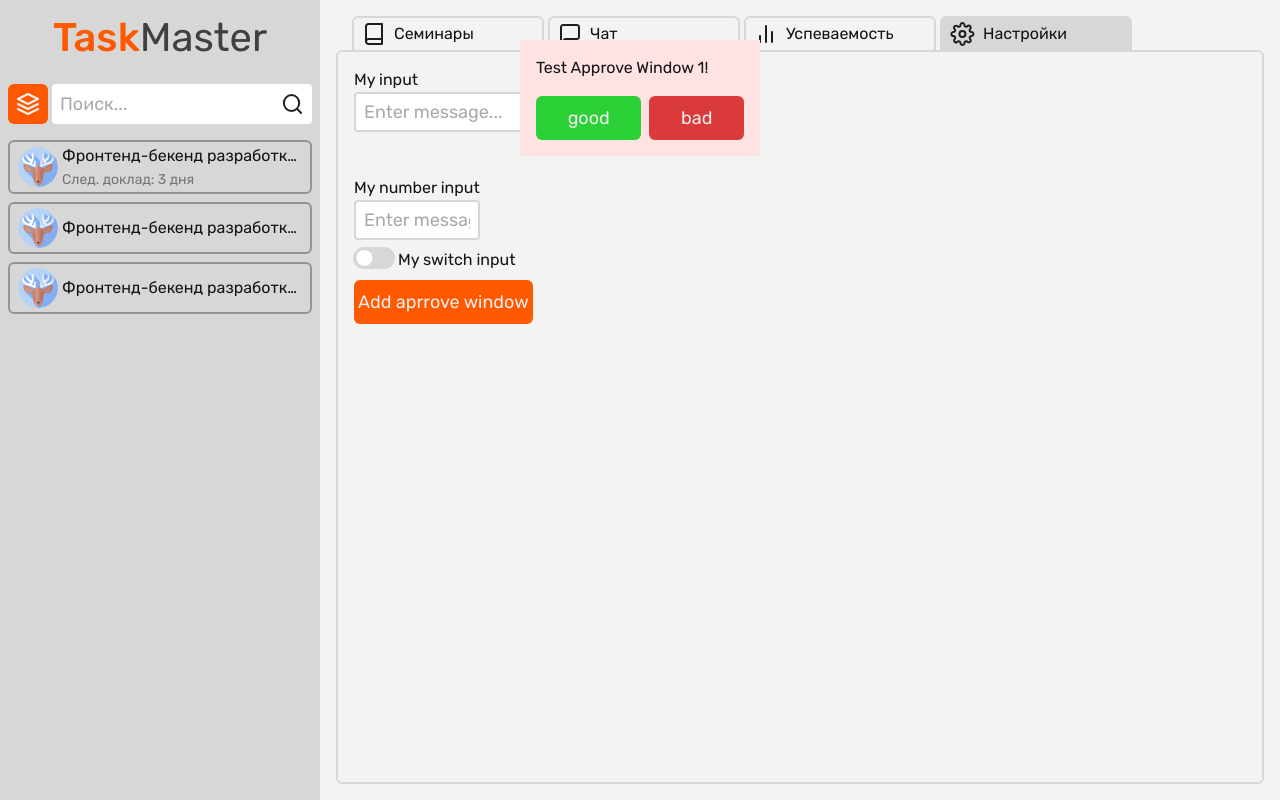
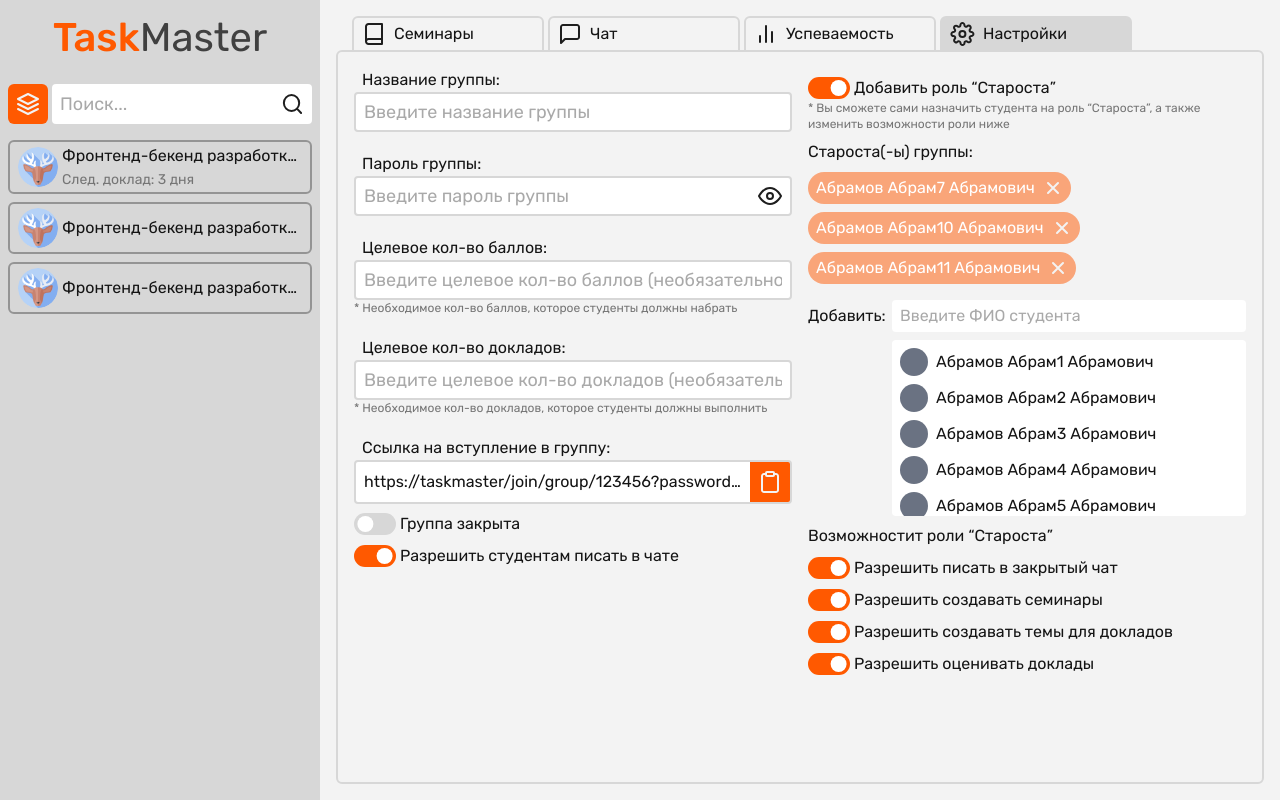
Before and after one commit to unwelcome/TaskMaster-v.2, a Vue app in the folder frontend/: page /main/settings in a window 1280 px wide. Built offline with nearby package versions, Linux system fonts and the light colour scheme.

Commit message:
created group settings page

```diff
--- a/frontend/src/assets/styles/style.css
+++ b/frontend/src/assets/styles/style.css
@@ -177,6 +177,9 @@
   .scrollable-invisible::-moz-scrollbar {
     width: 0px;
   }
+  .scrollable-track-invisible {
+    --scroll-track-color: transparent;
+  }
   .scrollable-x-y {
     --scroll-bar-width: 6px;
     --scroll-bar-height: 6px;
--- a/frontend/src/assets/styles/style.scss
+++ b/frontend/src/assets/styles/style.scss
@@ -200,6 +200,10 @@
       }
     }
 
+    &-track-invisible{
+      --scroll-track-color: transparent;
+    }
+
     &-x-y{
       --scroll-bar-width: 6px;
       --scroll-bar-height: 6px;
--- a/frontend/src/lib/ApproveWindow/approveWindow.vue
+++ b/frontend/src/lib/ApproveWindow/approveWindow.vue
@@ -1,9 +1,12 @@
 <template>
-  <div v-if="ApproveWindowAPI.getApproveWindowQueue.length !== 0" class="absolute left-1/2 top-10 z-40 bg-red-100" style="transform: translate(-50%, 0);">
-    <div class="bg-gb-main p-4 rounded-lg flex flex-col gap-4 w-60">
-      <h3>{{ getFirstWindow.title }}</h3>
+  <div v-if="ApproveWindowAPI.getApproveWindowQueue.length !== 0" class="absolute left-1/2 top-10 z-40 rounded-lg overflow-hidden" style="transform: translate(-50%, 0);">
+    <div class="bg-sky-400 px-2">
+      <h2 class="text-white font-medium">{{ getFirstWindow.title }}</h2>
+    </div>
+    <div class="bg-bg-main p-4 flex flex-col min-w-60 max-w-96 gap-4 border-2 border-t-0 border-border-main rounded-b-lg">
+      <h3 class="text-justify">{{ getFirstWindow.text }}</h3>
 
-      <div class="flex flex-row gap-2">
+      <div class="btns-wrapper">
         <iconButton
            v-for="btn of getFirstWindow.answers"
            :key="btn.id"
@@ -42,9 +45,15 @@ export default {
   },
   methods: {
     resolveAppworveWindow(returnID: number){
-      console.log('returnID: ', returnID);
       this.ApproveWindowAPI.resolveFirst(returnID);
     }
   }
 }
 </script>
+<style lang="css" scoped>
+  .btns-wrapper{
+    display: grid;
+    grid-template-columns: repeat(auto-fit, minmax(0, 1fr));
+    column-gap: 8px;
+  }
+</style>
--- a/frontend/src/lib/ApproveWindow/store/approveWindowStore.ts
+++ b/frontend/src/lib/ApproveWindow/store/approveWindowStore.ts
@@ -9,13 +9,14 @@ export const useApproveWindowStore = defineStore('approveWindow', {
     }
   },
   actions: {
-    createApproveWindow(title: string, answers: IApproveWindowAnswers[]): number{
+    createApproveWindow(title: string, text: string, answers: IApproveWindowAnswers[]): number{
       if(answers.length === 0) return -1;
 
       const currentID = this.approveWindowID++;
       this.approveWindowQueue.push({
         id: currentID,
         title: title,
+        text: text,
         answers: answers,
       });
 
--- a/frontend/src/lib/customInput/inputNumber.vue
+++ b/frontend/src/lib/customInput/inputNumber.vue
@@ -58,7 +58,7 @@ export default {
     inpDescriptionClass: {
       type: String,
       required: false,
-      default: 'text-xs text-text-description select-none h-4',
+      default: 'text-xs text-text-description select-none min-h-4',
     },
 
     inpError: {
@@ -74,7 +74,7 @@ export default {
     inpErrorClass: {
       type: String,
       required: false,
-      default: 'text-text-error text-sm select-none h-5',
+      default: 'text-text-error text-sm select-none min-h-5',
     },
 
     inpHideBtns: {
--- a/frontend/src/lib/customInput/inputSwitch.vue
+++ b/frontend/src/lib/customInput/inputSwitch.vue
@@ -1,11 +1,11 @@
 <template>
   <div class="flex flex-col items-start">
-    <label class="flex flex-row gap-1 text-base cursor-pointer select-none" :class="inpTitleClass">
+    <label class="flex flex-row items-center gap-1 text-base cursor-pointer select-none" :class="inpTitleClass">
 
       <input
         type="checkbox"
         class="custom-input-slider"
-        :style="{'width': `${inpSize}px`, 'height': `${inpSize}px`, 'margin': `0 ${inpSize / 2}px`}"
+        :style="{'width': `${inpSize}px`, 'height': `${inpSize}px`, 'margin': `0 ${inpSize / 2 + 1}px`}"
         v-model="value"
         @input="updateValue"
       />
@@ -50,7 +50,7 @@ export default {
     inpDescriptionClass: {
       type: String,
       required: false,
-      default: 'text-xs text-text-description select-none h-4',
+      default: 'text-xs text-text-description select-none min-h-4',
     },
 
     inpDefaultValue: {
--- a/frontend/src/lib/customInput/inputText.vue
+++ b/frontend/src/lib/customInput/inputText.vue
@@ -68,7 +68,7 @@ export default {
         inpDescriptionClass: {
             type: String,
             required: false,
-            default: 'text-xs text-text-description select-none h-4',
+            default: 'text-xs text-text-description select-none min-h-4',
         },
 
         inpError: {
@@ -84,7 +84,7 @@ export default {
         inpErrorClass: {
             type: String,
             required: false,
-            default: 'text-text-error text-sm select-none h-5',
+            default: 'text-text-error text-sm select-none min-h-5',
         },
 
         inpDefaultValue: {
--- a/frontend/src/pages/MainPage/SubPages/SettingsPage/SettingsPage.vue
+++ b/frontend/src/pages/MainPage/SubPages/SettingsPage/SettingsPage.vue
@@ -1,73 +1,140 @@
 <template>
-    <div class="flex flex-col gap-2 items-start">
+	<div class="flex flex-col xl:flex-row h-full items-stretch gap-4 2xl:gap-0 scrollable scrollable-invisible">
+		<div class="w-full xl:w-1/2 flex flex-col items-stretch 2xl:pr-40">
 			<inputText
 				:inp-type="'text'"
-            :inp-title="'My input'"
-            :inp-placeholder="'Enter message...'"
+				:inp-title="'Название группы:'"
+				:inp-placeholder="'Введите название группы'"
+				:inp-show-error="true"
+				:inp-error="''"
+				:inp-title-class="'text-base cursor-pointer ml-2'" />
+			<inputText
+				:inp-type="'password'"
+				:inp-title="'Пароль группы:'"
+				:inp-placeholder="'Введите пароль группы'"
+				:inp-show-error="true"
+				:inp-error="''"
+				:inp-title-class="'text-base cursor-pointer ml-2'" />
+			<inputNumber
+				:inp-title="'Целевое кол-во баллов:'"
+				:inp-placeholder="'Введите целевое кол-во баллов (необязательно)'"
 				:inp-show-description="true"
+				:inp-description="'* Необходимое кол-во баллов, которое студенты должны набрать'"
 				:inp-show-error="true"
+				:inp-default-value="null"
+				:inp-min-value="0"
+				:inp-max-value="1000"
+				:inp-hide-btns="true"
+				:inp-title-class="'text-base cursor-pointer ml-2'" />
+			<inputNumber
+				:inp-title="'Целевое кол-во докладов:'"
+				:inp-placeholder="'Введите целевое кол-во докладов (необязательно)'"
+				:inp-show-description="true"
+				:inp-description="'* Необходимое кол-во докладов, которое студенты должны выполнить'"
+				:inp-show-error="true"
+				:inp-default-value="null"
+				:inp-min-value="0"
+				:inp-max-value="1000"
+				:inp-hide-btns="true"
+				:inp-title-class="'text-base cursor-pointer ml-2'" />
+			<copyLink
+				:inp-title="'Ссылка на вступление в группу:'"
+				:inp-link="'https://taskmaster/join/group/123456?password=aSDSLaASSdsa30fsfg3e.43fes4tsegr65ydrs343rgs.ys45yseyfse54ys54hserawdaf'" />
+			<div class="flex flex-col gap-2 mt-2">
+				<inputSwitch
+					:inp-title="'Группа закрыта'"
+					:inp-default-value="false" />
+				<inputSwitch
+					:inp-title="'Разрешить студентам писать в чате'"
+					:inp-default-value="true" />
+			</div>
+		</div>
+		<div class="w-full xl:w-1/2 flex flex-col items-stretch gap-2">
+			<inputSwitch
+        class="mt-2"
+        :inp-title="'Добавить роль “Староста”'"
+        :inp-default-value="true"
+        :inp-show-description="true"
+				:inp-description="'* Вы сможете сами назначить студента на роль “Староста”, а также изменить возможности роли ниже'" />
+			<seniorsHandler
+        :users-list="usersList"
       />
-
-        <inputNumber
-            :inp-title="'My number input'"
-            :inp-placeholder="'Enter message...'"
-            :inp-default-value="null"
-            :inp-min-value="10"
-            :inp-max-value="20"
-            :inp-hide-btns="true"
+			<div class="flex flex-col gap-2">
+        <h3>Возможностит роли “Староста”</h3>
+        <inputSwitch
+          :inp-title="'Разрешить писать в закрытый чат'"
+          :inp-default-value="true"
         />
-
-        <inputSwitch :inp-title="'My switch input'"/>
-
-        <iconButton class="btn-main" @click="addApproveWindow">
-            <template #text>
-                <p>Add aprrove window</p>
-            </template>
-        </iconButton>
+        <inputSwitch
+          :inp-title="'Разрешить создавать семинары'"
+          :inp-default-value="true"
+        />
+        <inputSwitch
+          :inp-title="'Разрешить создавать темы для докладов'"
+          :inp-default-value="true"
+        />
+        <inputSwitch
+          :inp-title="'Разрешить оценивать доклады'"
+          :inp-default-value="true"
+        />
+			</div>
+		</div>
 	</div>
 </template>
 <script lang="ts">
 
 import { useApproveWindowAPI } from '@/lib/ApproveWindow/approveWindowAPI';
-import IconButton from '@/shared/iconButton.vue';
+
+import copyLink from './features/copyLink.vue';
+import seniorsHandler from './features/seniorsHandler.vue';
 
 export default {
+	components: {
+		copyLink,
+		seniorsHandler,
+	},
 	data() {
 		return {
 			ApproveWindowAPI: useApproveWindowAPI(),
 
-            ind: 4,
+			usersList: [
+				{ id: 1, role: 'student', first_name: 'Абрам1', second_name: 'Абрамов', third_name: 'Абрамович' },
+				{ id: 2, role: 'student', first_name: 'Абрам2', second_name: 'Абрамов', third_name: 'Абрамович' },
+				{ id: 3, role: 'student', first_name: 'Абрам3', second_name: 'Абрамов', third_name: 'Абрамович' },
+				{ id: 4, role: 'student', first_name: 'Абрам4', second_name: 'Абрамов', third_name: 'Абрамович' },
+				{ id: 5, role: 'student', first_name: 'Абрам5', second_name: 'Абрамов', third_name: 'Абрамович' },
+				{ id: 6, role: 'student', first_name: 'Абрам6', second_name: 'Абрамов', third_name: 'Абрамович' },
+				{ id: 7, role: 'senior', first_name: 'Абрам7', second_name: 'Абрамов', third_name: 'Абрамович' },
+				{ id: 8, role: 'student', first_name: 'Абрам8', second_name: 'Абрамов', third_name: 'Абрамович' },
+				{ id: 9, role: 'student', first_name: 'Абрам9', second_name: 'Абрамов', third_name: 'Абрамович' },
+				{ id: 10, role: 'senior', first_name: 'Абрам10', second_name: 'Абрамов', third_name: 'Абрамович' },
+				{ id: 11, role: 'senior', first_name: 'Абрам11', second_name: 'Абрамов', third_name: 'Абрамович' },
+				{ id: 12, role: 'student', first_name: 'Абрам12', second_name: 'Абрамов', third_name: 'Абрамович' },
+			],
 		}
 	},
 	mounted() {
-        this.ApproveWindowAPI.createApproveWindow('Test Approve Window 1!', [
-            {id: 1, type: this.ApproveWindowAPI.getApproveWindowAnswerType.good, text: 'good'},
-            {id: 2, type: this.ApproveWindowAPI.getApproveWindowAnswerType.bad, text: 'bad'},
-            // {id: 1, type: this.ApproveWindowAPI.getApproveWindowAnswerType.good, text: 'good'},
-        ]).then((id: number) => {
-            console.log('RESOLVE: ', id);
-        }).catch(err => {
-            console.error(err);
-        }).finally(() => {
-            console.log('promise end');
-        });
-
-
-        this.ApproveWindowAPI.createApproveWindow('Test Approve Window 2!', [
-            {id: 1, type: this.ApproveWindowAPI.getApproveWindowAnswerType.normal, text: 'main'},
-            {id: 2, type: this.ApproveWindowAPI.getApproveWindowAnswerType.bad, text: 'bad'},
-        ]);
-        this.ApproveWindowAPI.createApproveWindow('Delete operation system!', [
-            {id: 1, type: this.ApproveWindowAPI.getApproveWindowAnswerType.good, text: 'Yes'},
-            {id: 2, type: this.ApproveWindowAPI.getApproveWindowAnswerType.bad, text: 'No'},
-        ]);
+		// this.ApproveWindowAPI.createApproveWindow('Warning', 'Test Approve Window 1! Lorem ipsum dolor sit amet xtnj nfv z [p xt tot nen gjyfgbcfnm cjukfcys kb ds c eckjdbzvb ljudjhf b nl b ng]',[
+		//     {id: 1, type: this.ApproveWindowAPI.getApproveWindowAnswerType.good, text: 'good'},
+		//     {id: 2, type: this.ApproveWindowAPI.getApproveWindowAnswerType.bad, text: 'bad'},
+		//     // {id: 1, type: this.ApproveWindowAPI.getApproveWindowAnswerType.good, text: 'good'},
+		// ]).then((id: number) => {
+		//     console.log('RESOLVE: ', id);
+		// }).catch(err => {
+		//     console.error(err);
+		// }).finally(() => {
+		//     console.log('promise end');
+		// });
 	},
 	methods: {
-        addApproveWindow(){
-            this.ApproveWindowAPI.createApproveWindow(`Approve Window #${this.ind++}`, [
-                {id: 1, type: this.ApproveWindowAPI.getApproveWindowAnswerType.good, text: 'Yes'},
-                {id: 2, type: this.ApproveWindowAPI.getApproveWindowAnswerType.bad, text: 'No'},
-            ]);
+
+	},
+	watch: {
+		usersList: {
+			handler(newVal: any) {
+				// console.log('watch: ', newVal);
+			},
+			deep: true,
 		}
 	}
 }
--- /dev/null
+++ b/frontend/src/pages/MainPage/SubPages/SettingsPage/features/copyLink.vue
@@ -0,0 +1,53 @@
+<template>
+  <div class="w-full">
+    <h3 class="ml-2">{{ inpTitle }}</h3>
+    <div class="flex flex-row items-center border-2 border-border-main rounded overflow-hidden bg-bg-input">
+      <input type="text" class="grow border-none px-2 whitespace-nowrap overflow-hidden text-ellipsis" :value="inpLink" readonly/>
+      <div class="bg-main p-2 cursor-pointer" @click="copyLinkToClipboard">
+        <svg width="24" height="24" viewBox="0 0 24 24" fill="none" xmlns="http://www.w3.org/2000/svg">
+          <path d="M16 4H18C18.5304 4 19.0391 4.21071 19.4142 4.58579C19.7893 4.96086 20 5.46957 20 6V20C20 20.5304 19.7893 21.0391 19.4142 21.4142C19.0391 21.7893 18.5304 22 18 22H6C5.46957 22 4.96086 21.7893 4.58579 21.4142C4.21071 21.0391 4 20.5304 4 20V6C4 5.46957 4.21071 4.96086 4.58579 4.58579C4.96086 4.21071 5.46957 4 6 4H8M9 2H15C15.5523 2 16 2.44772 16 3V5C16 5.55228 15.5523 6 15 6H9C8.44772 6 8 5.55228 8 5V3C8 2.44772 8.44772 2 9 2Z" stroke="#F3F3F3" stroke-width="2" stroke-linecap="round" stroke-linejoin="round"/>
+        </svg>
+      </div>
+    </div>
+  </div>
+</template>
+<script lang="ts">
+
+import { useStatusWindowAPI } from '@/lib/StatusWindow/statusWindowAPI';
+
+export default {
+  props: {
+    inpTitle: {
+      type: String,
+      required: true,
+    },
+    inpLink: {
+      type: String,
+      required: true,
+    },
+  },
+  data(){
+    return {
+      StatusWindowAPI: useStatusWindowAPI(),
+    }
+  },
+  methods: {
+    async copyLinkToClipboard() {
+      try {
+        await navigator.clipboard.writeText(this.inpLink);
+        this.StatusWindowAPI.createStatusWindow({
+          status: this.StatusWindowAPI.getCodes.success,
+          text: 'Ссылка скопирована в буфер обмена',
+          time: 2000,
+          showTimeBar: false,
+        });
+      } catch (err) {
+        this.StatusWindowAPI.createStatusWindow({
+          status: this.StatusWindowAPI.getCodes.error,
+          text: 'Неудалось скопировать ссылку в буфер обмена!'
+        });
+      }
+    }
+  }
+}
+</script>
--- /dev/null
+++ b/frontend/src/pages/MainPage/SubPages/SettingsPage/features/seniorsHandler.vue
@@ -0,0 +1,98 @@
+<template>
+  <div class="flex flex-col gap-4">
+    <div class="flex flex-col gap-2 items-stretch">
+      <h3>Староста(-ы) группы:</h3>
+
+      <div class="flex flex-row flex-wrap gap-2">
+
+        <div v-for="senior of seniorsList" :key="senior.id" class="bg-main/50 flex flex-row gap-2 rounded-full px-2 items-center py-1">
+          <p class="text-white cursor-default select-none">{{ `${senior.second_name} ${senior.first_name} ${senior.third_name}` }}</p>
+          <div class="cursor-pointer" @click="changeRole(senior.id, 'student')">
+            <svg class="w-5 h-5" viewBox="0 0 20 20" fill="none" xmlns="http://www.w3.org/2000/svg">
+              <path d="M15 5L5 15M5 5L15 15" stroke="#F3F3F3" stroke-width="2" stroke-linecap="round" stroke-linejoin="round"/>
+            </svg>
+          </div>
+        </div>
+
+        <p v-if="seniorsList.length === 0" class="text-text-description">Нет старост</p>
+
+      </div>
+    </div>
+    <div class="grid-table">
+      <h3 style="grid-area: 1 / 1 / 2 / 2;" class=" self-center">Добавить:</h3>
+
+      <input type="text" class="border-none bg-bg-input px-2 py-1 rounded" style="grid-area: 1 / 2 / 2 / 3;" placeholder="Введите ФИО студента" v-model="inputFio"/>
+
+      <div class="flex flex-col gap-2 bg-bg-input p-2 rounded max-h-44 scrollable scrollable-track-invisible" style="grid-area: 2 / 2 / 3 / 3;">
+
+        <div v-for="student of getFilteredStudentsList" :key="student.id" class="flex flex-row gap-2 items-center cursor-pointer" @click="changeRole(student.id, 'senior')">
+          <div class="w-7 h-7 bg-gray-500 rounded-full overflow-hidden">
+            <!-- <img /> -->
+          </div>
+          <p class="whitespace-nowrap overflow-hidden text-ellipsis">{{ `${student.second_name} ${student.first_name} ${student.third_name}` }}</p>
+        </div>
+
+        <p v-if="getFilteredStudentsList.length === 0" class="text-text-description">Ничего не найдено</p>
+
+      </div>
+    </div>
+  </div>
+</template>
+<script lang="ts">
+export default {
+  props: {
+    usersList:{
+      type: Array<{id: number, first_name: string, second_name: string, third_name: string, role: string}>,
+      required: true,
+    },
+  },
+  data(){
+    return{
+      inputFio: '',
+
+      seniorsList: [] as Array<{id: number, first_name: string, second_name: string, third_name: string, role: string}>,
+      studentsList: [] as Array<{id: number, first_name: string, second_name: string, third_name: string, role: string}>,
+    }
+  },
+  computed: {
+    getFilteredStudentsList(){
+      return this.studentsList.filter(item => item.role === 'student' && `${item.second_name} ${item.first_name} ${item.third_name}`.includes(this.inputFio) );
+    },
+  },
+  mounted() {
+    this.updateLists();
+  },
+  methods: {
+    updateLists(){
+      this.seniorsList = [];
+      this.studentsList = [];
+
+      for(const user of this.usersList){
+        if(user.role === 'senior') this.seniorsList.push(user);
+        else if (user.role === 'student') this.studentsList.push(user);
+      }
+    },
+    changeRole(id: number, newRole: string){
+      for(const user of this.usersList){
+        if(user.id === id){
+          user.role = newRole;
+          break;
+        }
+      }
+
+      if(newRole === 'senior') this.inputFio = '';
+      this.updateLists();
+    }
+  }
+}
+</script>
+<style lang="css" scoped>
+  .grid-table{
+    max-width: 500px;
+    display: grid;
+    grid-template-columns: 80px 1fr;
+    grid-template-rows: 32px 1fr;
+    row-gap: 8px;
+    column-gap: 4px;
+  }
+</style>
```
Also changed, not shown: frontend/src/lib/ApproveWindow/approveWindowAPI.ts (+3 -4 lines), 1 other file (tests, documents, lock files or other folders). Lines whose indentation alone changed are shown as unchanged.
